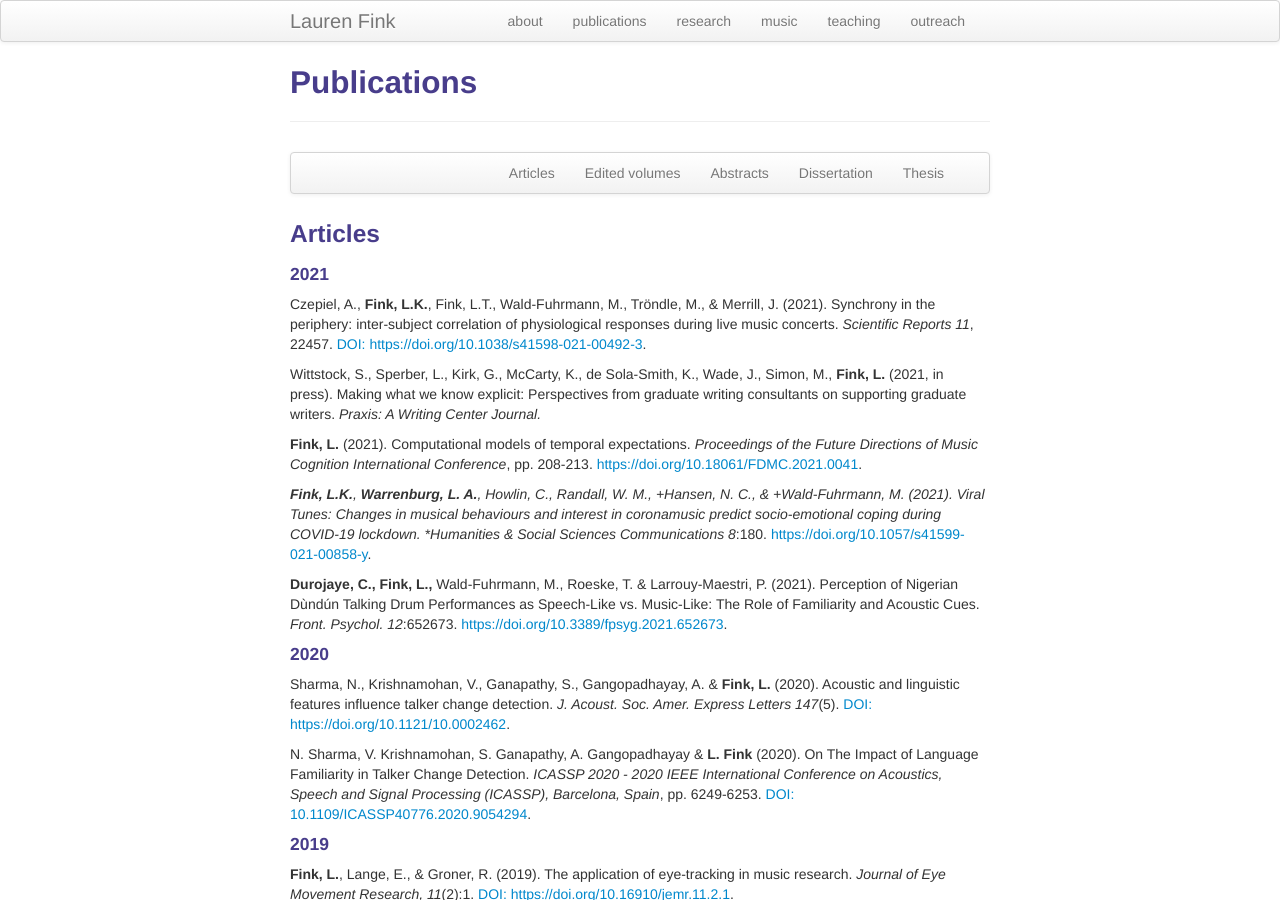
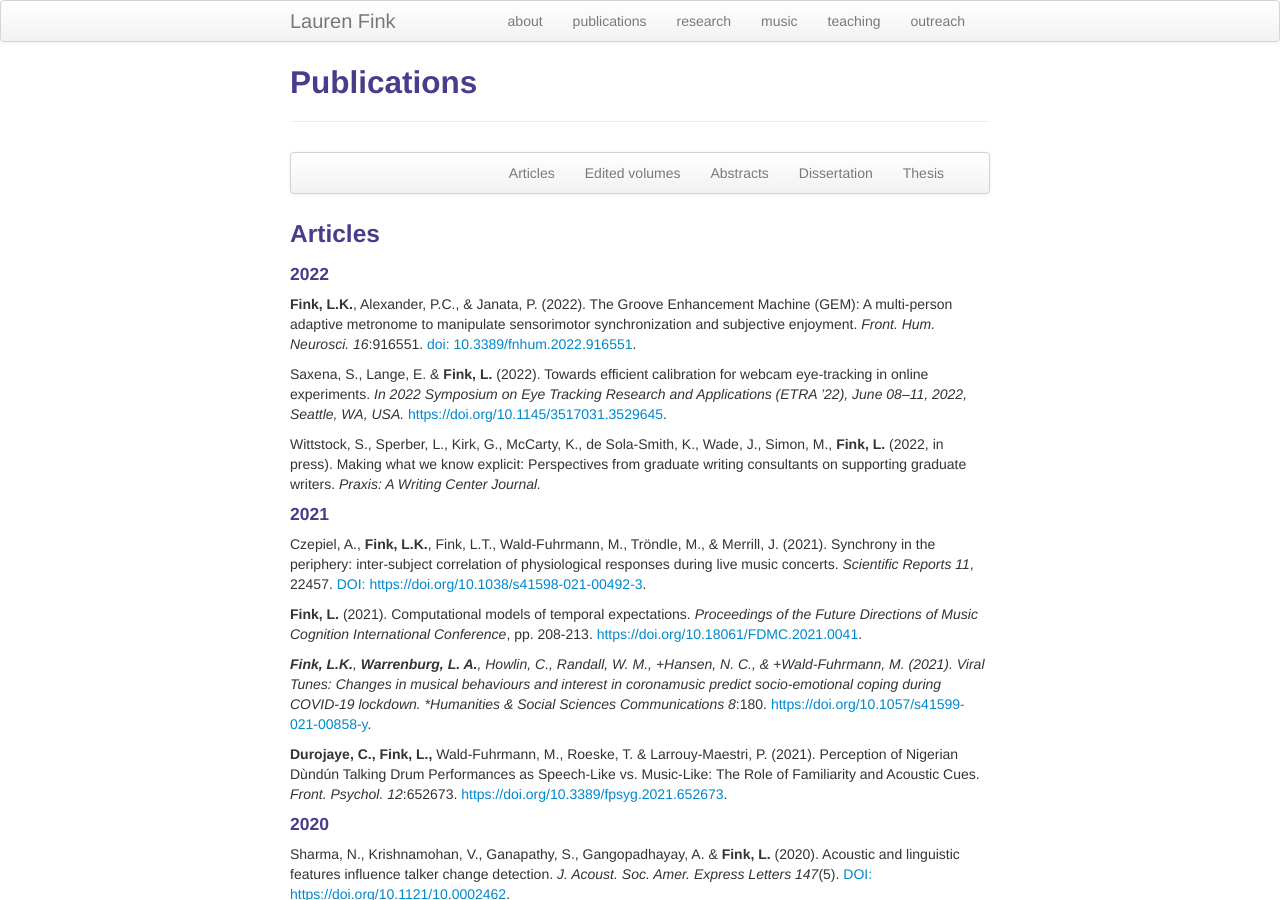
Before and after one commit to lkfink/lkfink.github.io, a Jekyll site: the page built from pages/pubs.md, in a window 1280 px wide and 900 px high. Built offline with Jekyll 4.4.1, drawn with Linux system fonts in a browser that asks for light colours.

Commit message:
add new pubs

```diff
--- a/pages/pubs.md
+++ b/pages/pubs.md
@@ -32,12 +32,19 @@ description: Lauren Fink's publications
 
 ### <a name="articles"></a>Articles
 
+#### 2022
+
+**Fink, L.K.**, Alexander, P.C., & Janata, P. (2022). The Groove Enhancement Machine (GEM): A multi-person adaptive metronome to manipulate sensorimotor synchronization and subjective enjoyment. *Front. Hum. Neurosci. 16*:916551. [doi: 10.3389/fnhum.2022.916551](https://doi.org/10.3389/fnhum.2022.916551){:target="_blank"}.
+
+Saxena, S., Lange, E. & **Fink, L.** (2022). Towards efficient calibration for webcam eye-tracking in online experiments. *In 2022 Symposium on Eye Tracking Research and Applications (ETRA ’22), June 08–11, 2022, Seattle, WA, USA.* [https://doi.org/10.1145/3517031.3529645](https://doi.org/10.1145/3517031.3529645){:target="_blank"}.
+
+Wittstock, S., Sperber, L., Kirk, G., McCarty, K., de Sola-Smith, K., Wade, J., Simon, M., **Fink, L.** (2022, in press). Making what we know explicit: Perspectives from graduate writing consultants on supporting graduate writers. *Praxis: A Writing Center Journal.*
+
+
 
 #### 2021
 
 Czepiel, A., **Fink, L.K.**, Fink, L.T., Wald-Fuhrmann, M., Tröndle, M., & Merrill, J. (2021). Synchrony in the periphery: inter-subject correlation of physiological responses during live music concerts. *Scientific Reports 11*, 22457. [DOI: https://doi.org/10.1038/s41598-021-00492-3](https://doi.org/10.1038/s41598-021-00492-3){:target="_blank"}.
-
-Wittstock, S., Sperber, L., Kirk, G., McCarty, K., de Sola-Smith, K., Wade, J., Simon, M., **Fink, L.** (2021, in press). Making what we know explicit: Perspectives from graduate writing consultants on supporting graduate writers. *Praxis: A Writing Center Journal.*
 
 **Fink, L.** (2021). Computational models of temporal expectations. *Proceedings of the Future Directions of Music Cognition International Conference*, pp. 208-213. [https://doi.org/10.18061/FDMC.2021.0041](https://doi.org/10.18061/FDMC.2021.0041){:target="_blank"}.
 
```
